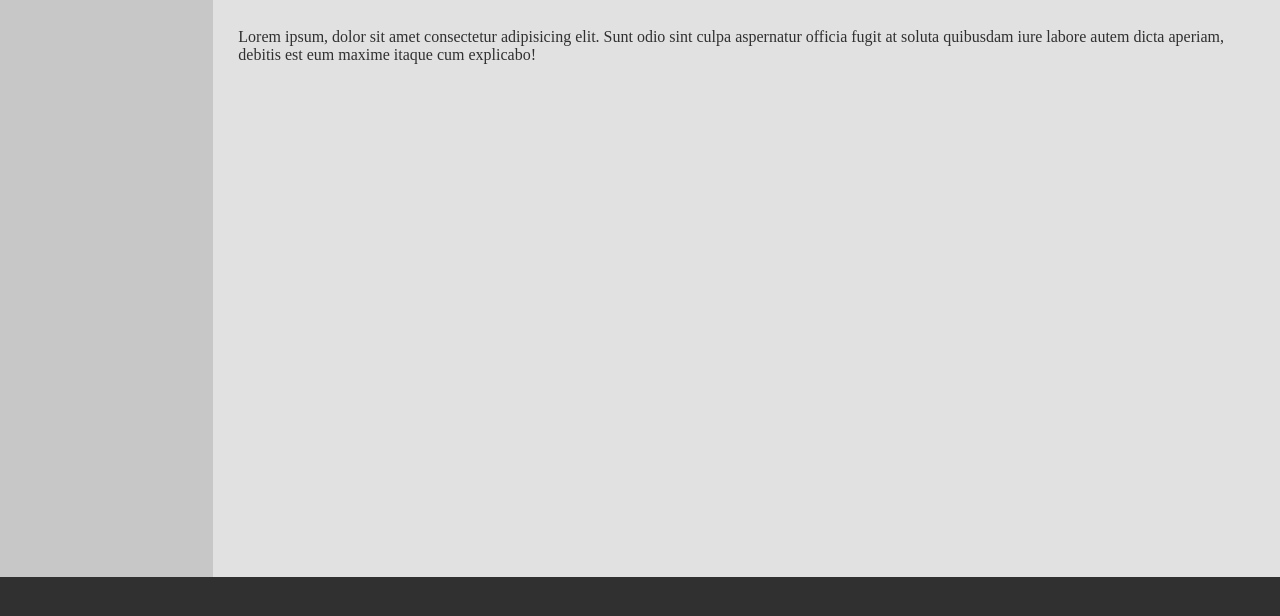
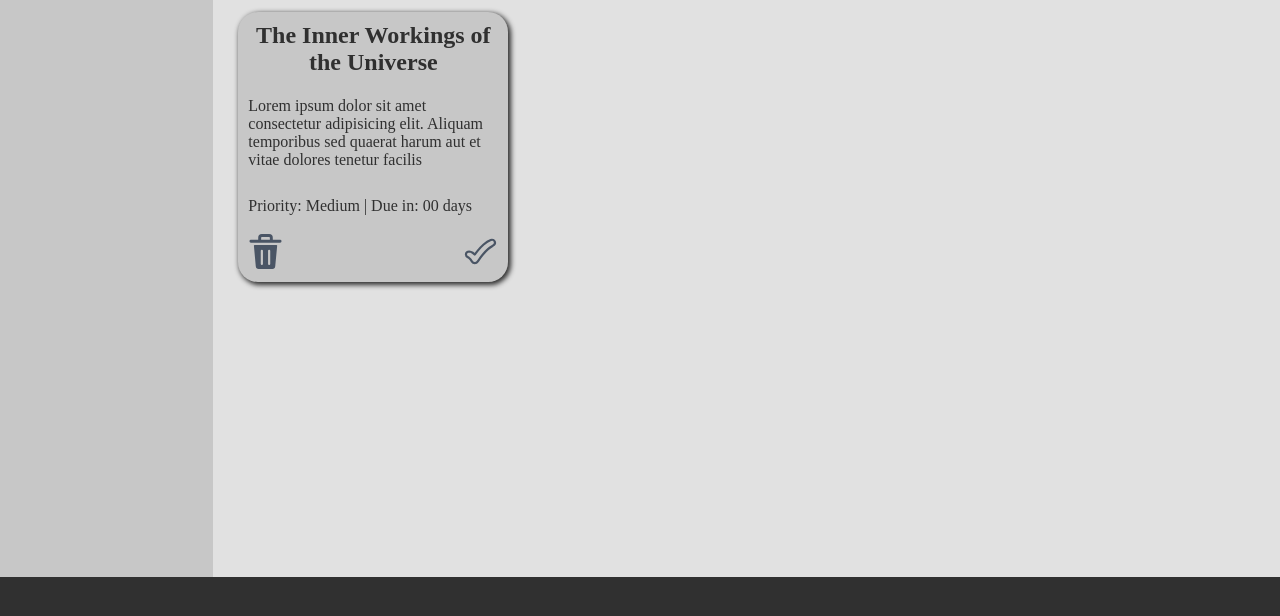
Before and after one commit to benlgw/todo-list, a website built with Vite: page index.html in a window 1280 px wide. Shown: the part 170-786 px from the top of the page. Built offline with nearby package versions, Linux system fonts and the light colour scheme; files whose address does not match are found by name.

Commit message:
placeholder card to test styling

```diff
--- a/index.html
+++ b/index.html
@@ -19,11 +19,22 @@
 					<h1>Notes</h1>
 					<button id="newNotes">+</button>
 				</div>
-				<p class="notes">
-					Lorem ipsum, dolor sit amet consectetur adipisicing elit. Sunt odio
-					sint culpa aspernatur officia fugit at soluta quibusdam iure labore
-					autem dicta aperiam, debitis est eum maxime itaque cum explicabo!
-				</p>
+				<div class="notes" id="notes">
+					<div class="note">
+						<h2 class="note-title">The Inner Workings of the Universe</h3>
+						<p class="note-desc">Lorem ipsum dolor sit amet consectetur adipisicing elit. Aliquam temporibus sed quaerat harum aut et vitae dolores tenetur facilis exercitationem quae quasi nostrum, laborum vero, necessitatibus neque odit ullam? Magni?</p>
+            <p>Priority: Medium | Due in: 00 days</p>
+            <div class="note-buttons">
+              <button>
+                <img src="./src/assets/images/bin-1-bold.svg">
+              </button>
+              <button>
+                <img src="./src/assets/images/tick-04.svg">
+              </button>
+            </div>
+
+					</div>
+				</div>
 			</div>
 			<footer></footer>
 		</div>
```
